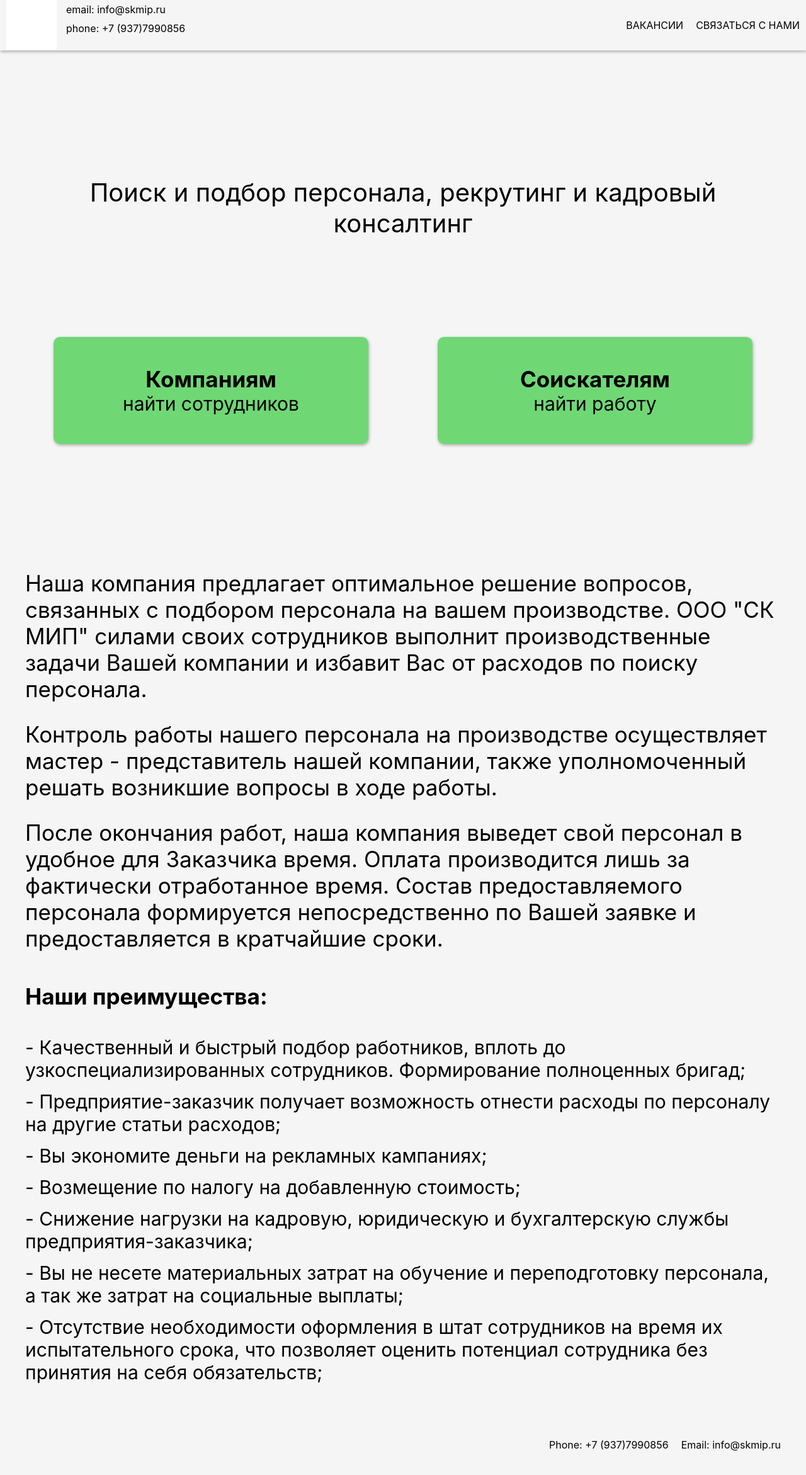
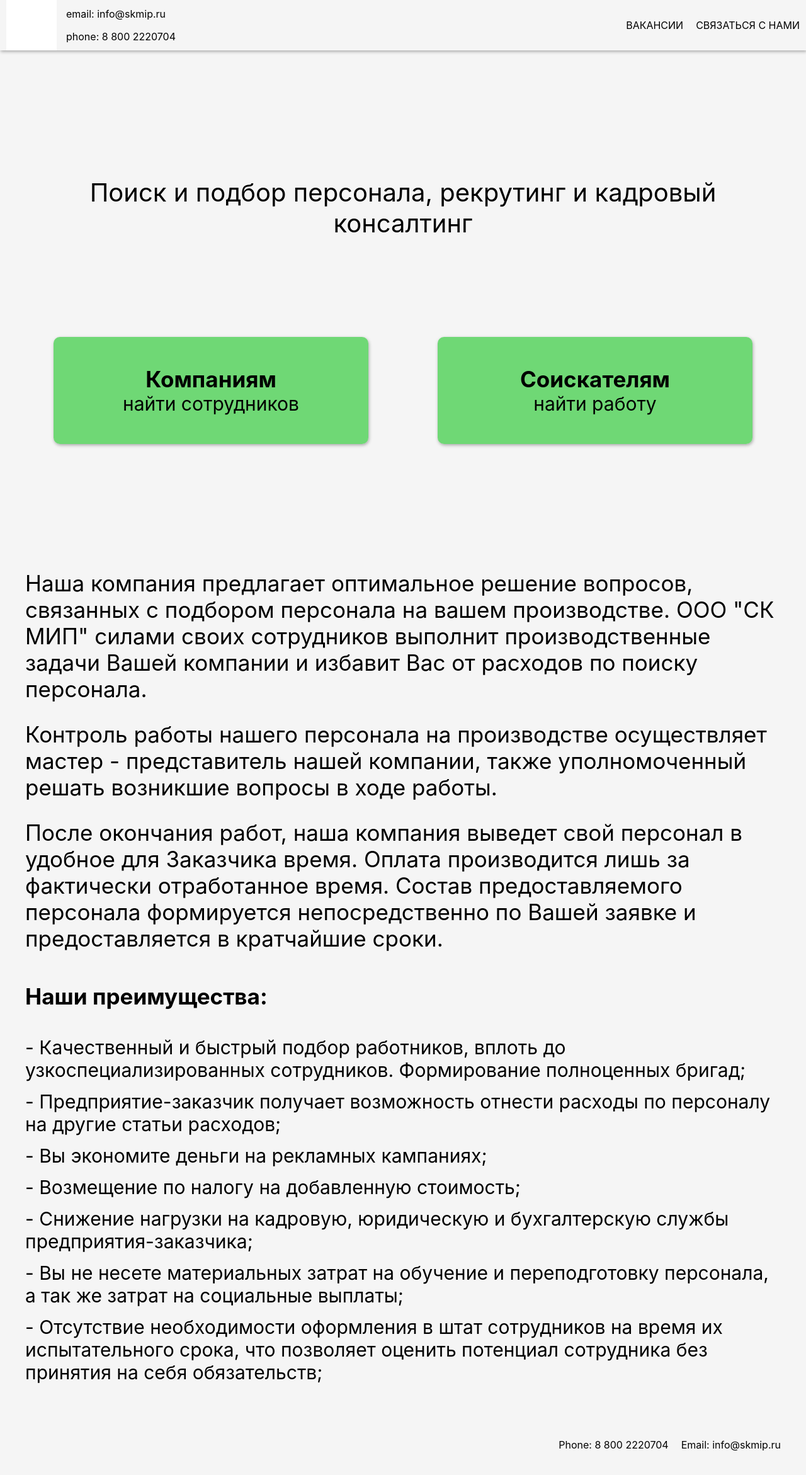
Before and after one commit to AndAndrew/ru.sk-mip, a React (Create React App) app: page /Vacancy in a window 1280 px wide. Shown: the whole page at 63% size. Built offline with nearby package versions, Linux system fonts and the light colour scheme.

Commit message:
feat: added contacts

```diff
--- a/src/Footer/Contacts/Contacts.tsx
+++ b/src/Footer/Contacts/Contacts.tsx
@@ -1,17 +1,18 @@
 import styles from './Contacts.module.scss'
+import {contacts} from "../../contacts";
 
 export const Contacts = () => {
     return (
         <div id={'Contacts'} className={styles.contactsBlock}>
             <div className={styles.contactsContainer}>
-                <div className={styles.contactItem}>Phone: <a className={styles.ref} href={'tel:+79377990856'}>+7 (937)7990856</a></div>
+                <div className={styles.contactItem}>Phone: <a className={styles.ref} href={`tel:${contacts.phone}`}>{contacts.phone}</a></div>
                 <div className={styles.contactItem}>Email:
-                    <a className={styles.ref} href={`mailto:info@skmip.ru?subject=Добрый день!&body=Добрый день! Я заинтересовался услугами вашей компании.
+                    <a className={styles.ref} href={`mailto:${contacts.email}?subject=Добрый день!&body=Добрый день! Я заинтересовался услугами вашей компании.
                            %0D%0A%0D%0AМое имя  .
                            %0D%0A%0D%0A%0D%0A%0D%0A
                            %0D%0AСвязаться со мной можно следующими способами:
                            %0D%0AТелефон:  ,
-                           %0D%0AE-mail:  `}> info@skmip.ru</a>
+                           %0D%0AE-mail:  `}> {contacts.email}</a>
                 </div>
                 {/*<div className={styles.contactItem}>Адрес:________</div>*/}
                 {/*<div className={styles.contactItem}>Реквизиты:________</div>*/}
--- a/src/Header/Header.module.scss
+++ b/src/Header/Header.module.scss
@@ -16,7 +16,8 @@
     .contacts {
       display: flex;
       flex-direction: column;
-      justify-content: right;
+      justify-content: space-evenly;
+
       .contactItem {
         padding: 5px;
         .ref {
--- a/src/Header/Header.tsx
+++ b/src/Header/Header.tsx
@@ -1,6 +1,7 @@
 import styles from './Header.module.scss'
 import {Nav} from "./Nav/Nav";
 import {VacancyItemType} from "../Features/VacanciesPage/VacancyItem/VacancyItem";
+import {contacts} from "../contacts";
 
 type PropsType = {
     location: string
@@ -15,15 +16,14 @@ export const Header = (props: PropsType) => {
                 <div className={styles.logo}/>
                 <div className={styles.contacts}>
                     <div className={styles.contactItem}>email:
-                        <a className={styles.ref} href={`mailto:info@skmip.ru?subject=Добрый день!&body=Добрый день! Я заинтересовался услугами вашей компании.
+                        <a className={styles.ref} href={`mailto:${contacts.email}?subject=Добрый день!&body=Добрый день! Я заинтересовался услугами вашей компании.
                            %0D%0A%0D%0AМое имя  .
                            %0D%0A%0D%0A%0D%0A%0D%0A
                            %0D%0AСвязаться со мной можно следующими способами:
                            %0D%0AТелефон:  ,
-                           %0D%0AE-mail:  `}> info@skmip.ru</a>
+                           %0D%0AE-mail:  `}> {contacts.email}</a>
                     </div>
-                    <div className={styles.contactItem}>phone: <a className={styles.ref} href={'tel:+79377990856'}>+7
-                        (937)7990856</a></div>
+                    <div className={styles.contactItem}>phone: <a className={styles.ref} href={`tel:${contacts.phone}`}>{contacts.phone}</a></div>
                 </div>
             </div>
             <Nav location={props.location}
--- /dev/null
+++ b/src/contacts.ts
@@ -0,0 +1,4 @@
+export const contacts = {
+    phone: '8 800 2220704',
+    email: 'info@skmip.ru'
+}
```
